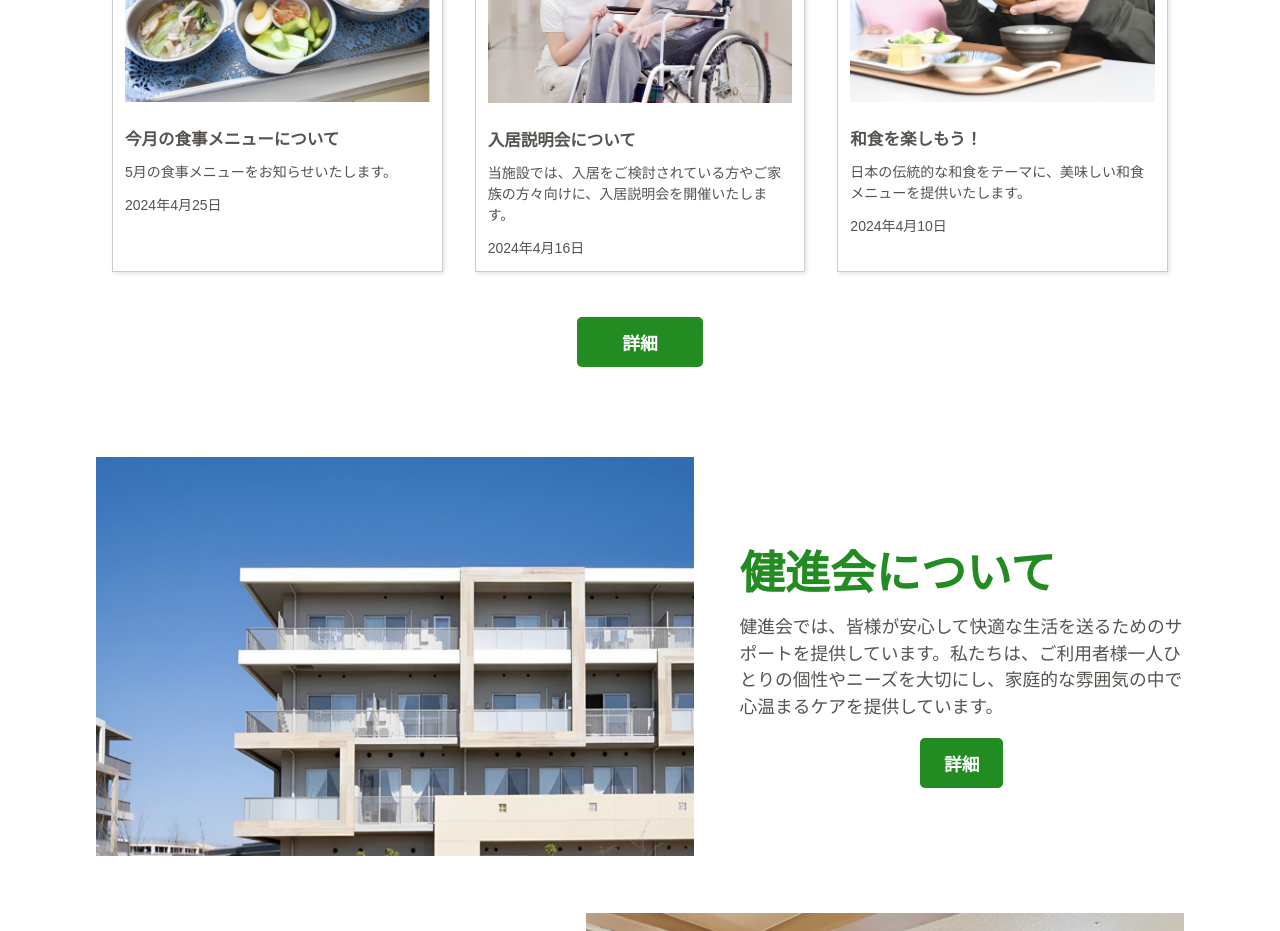
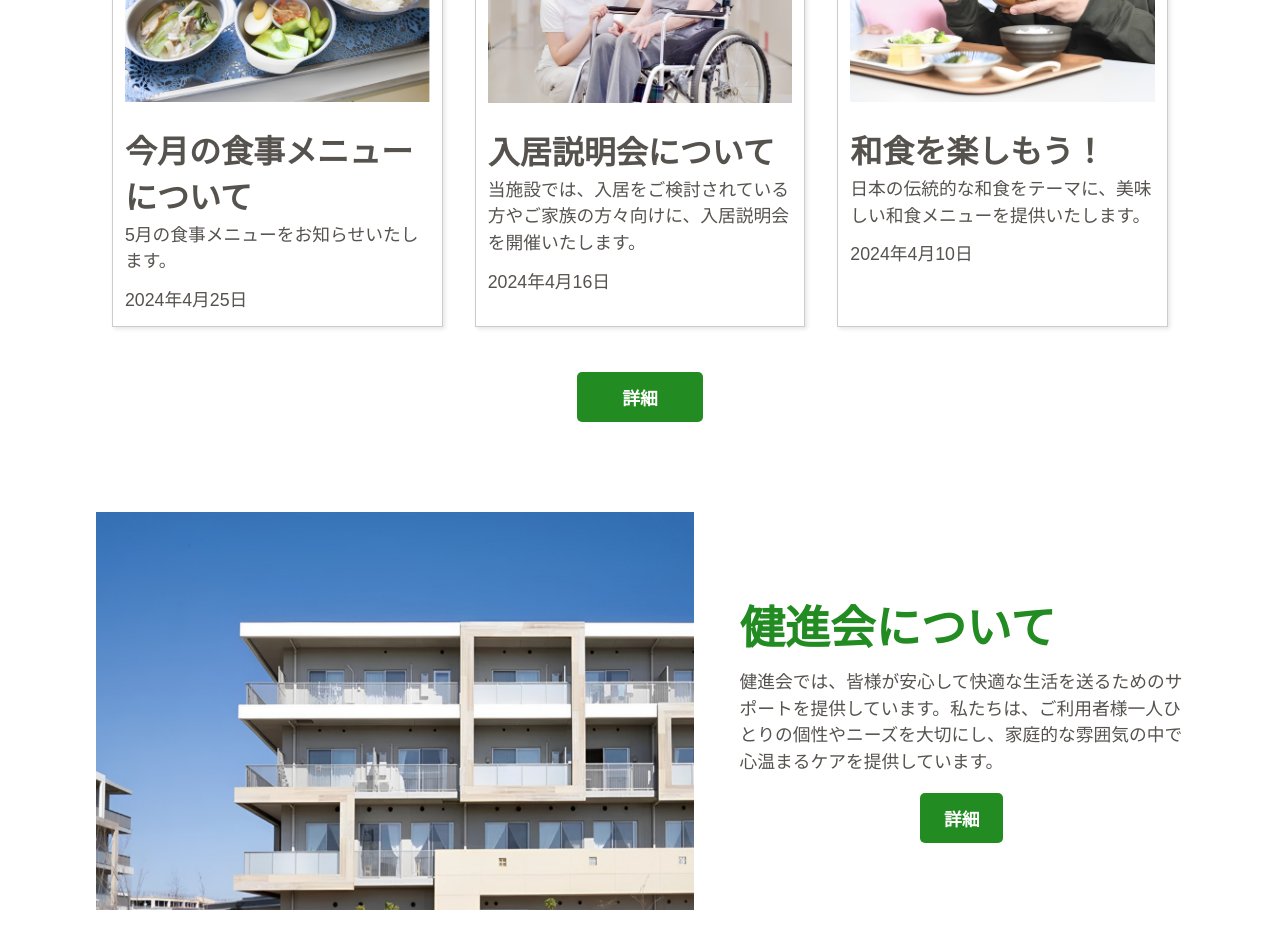
Before and after one commit to kakuta0915/care-facility-website, a React (Create React App) app: page / in a window 1280 px wide. Shown: the part 1080-2011 px from the top of the page. Built offline with nearby package versions, Linux system fonts and the light colour scheme.

Commit message:
stackItemにpropsを追加

```diff
--- a/src/components/elements/stackItem/stackItem.module.css
+++ b/src/components/elements/stackItem/stackItem.module.css
@@ -37,16 +37,20 @@
 }
 
 .text h4 {
-  font-size: clamp(0.75rem, 0.321rem + 0.89vw, 1.125rem);
+  font-size: clamp(1.25rem, 0.977rem + 1.36vw, 2rem);
+  margin-bottom: 0.25rem;
+}
+
+.text .subTitle {
   font-weight: bold;
-  margin-bottom: var(--space8-12px);
+  margin-bottom: 0.25rem;
 }
 
 .stackItem .customColor {
   color: var(--green-2);
 }
 
-.text p {
+.text .date {
   font-size: var(--font10-14px);
 }
 
--- a/src/components/elements/stackItem/stackItem.tsx
+++ b/src/components/elements/stackItem/stackItem.tsx
@@ -6,7 +6,9 @@ interface StackItemProps {
   href: string;
   imageSrc: string;
   title: string;
-  description: string;
+  subTitle?: string;
+  description?: string;
+  name?: string;
   date?: string;
   useCustomColor?: boolean; // h4の色をカスタムカラーに変更するかどうか
   layout?: "row" | "column"; // レイアウトを指定するプロパティ
@@ -16,7 +18,9 @@ const StackItem: React.FC<StackItemProps> = ({
   href,
   imageSrc,
   title,
+  subTitle,
   description,
+  name,
   date,
   useCustomColor = false,
   layout = "column", // デフォルトは縦並び
@@ -26,8 +30,10 @@ const StackItem: React.FC<StackItemProps> = ({
       <img src={imageSrc} alt="" />
       <div className={styles.text}>
         <h4 className={useCustomColor ? styles.customColor : ""}>{title}</h4>
-        <p className={styles.description}>{description}</p>
-        {date && <p>{date}</p>}
+        {subTitle && <p className={styles.subTitle}>{subTitle}</p>}
+        {description && <p className={styles.description}>{description}</p>}
+        {name && <p className={name}>{name}</p>}
+        {date && <p className={date}>{date}</p>}
       </div>
     </Link>
   );
```
